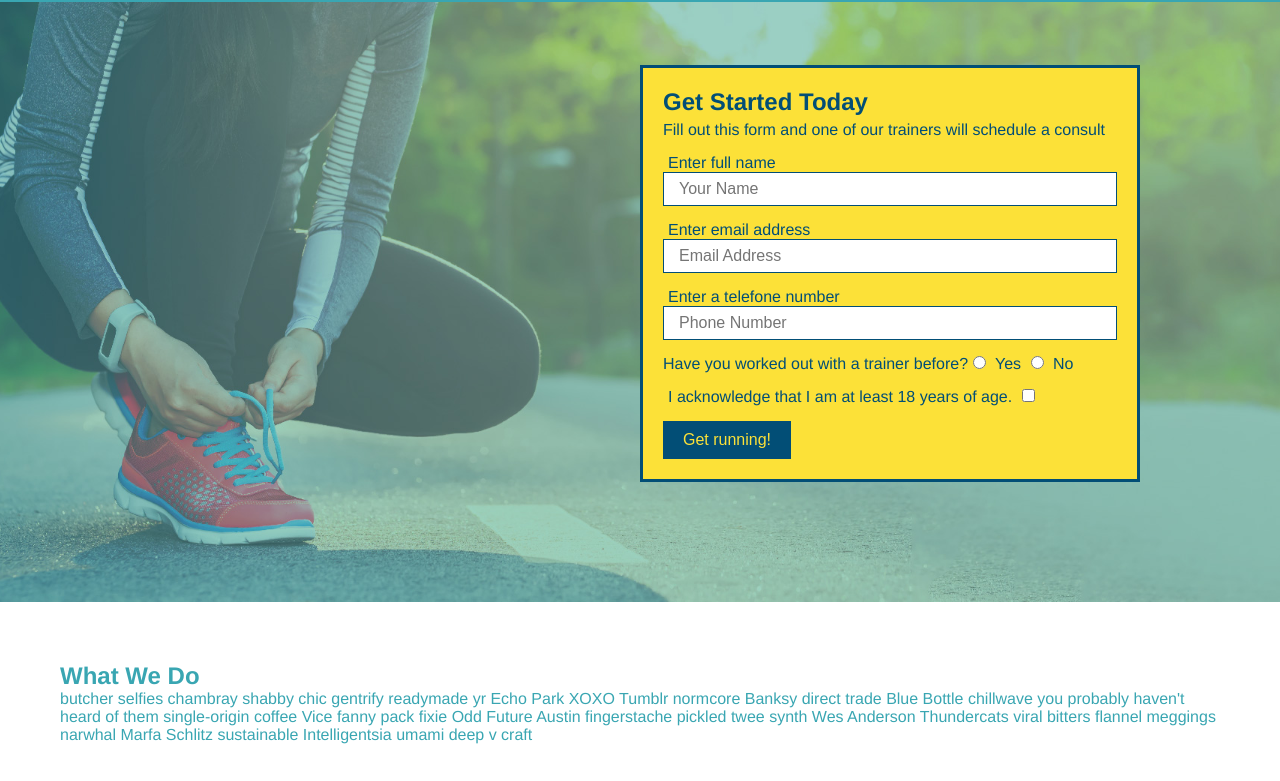
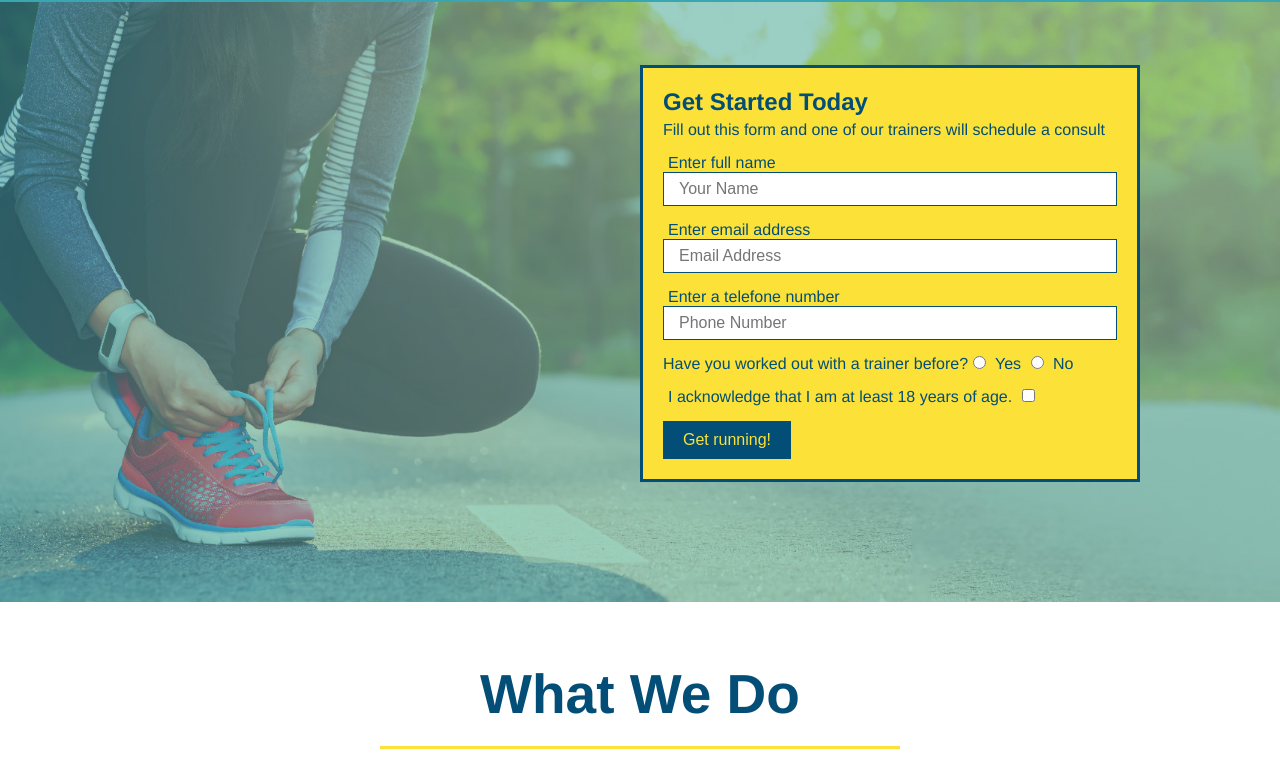
Before and after one commit to brberis/run-buddy, a plain HTML site: page index.html in a window 1280 px wide. Shown: the part 80-861 px from the top of the page. Drawn offline with Linux system fonts and the light colour scheme.

Commit message:
style what we do section

```diff
--- a/assets/css/style.css
+++ b/assets/css/style.css
@@ -122,4 +122,29 @@
     padding: 10px 20px;
     font-size: 16px;
 }
+
 /* Hero Style End */
+
+/* What We Do Start */
+
+.intro {
+    text-align: center;
+}
+
+.intro h2 {
+    display: inline-block;
+    font-size: 55px;
+    color: #024e76;
+    margin-bottom: 35px;
+    padding: 0 100px 20px 100px;
+    border-bottom: 3px solid;
+    border-color: #fce138;
+}
+
+.intro p {
+    line-height: 1.7;
+    color: #39a6b2;
+    width: 80%;
+    font-size: 20px;
+    margin: 0 auto;
+}
--- a/index.html
+++ b/index.html
@@ -68,7 +68,7 @@
     </section>
 
     <!-- "what we do" section -->
-    <section id="what-we-do">
+    <section id="what-we-do" class="intro">
       <h2>What We Do</h2>
       <p>
         butcher selfies chambray shabby chic gentrify readymade yr Echo Park XOXO Tumblr normcore Banksy direct trade Blue Bottle chillwave you probably haven't heard of them single-origin coffee Vice fanny pack fixie Odd Future Austin fingerstache pickled twee synth Wes Anderson Thundercats viral bitters flannel meggings narwhal Marfa Schlitz sustainable Intelligentsia umami deep v craft
@@ -103,7 +103,7 @@
     </section>
 
     <!-- "meet the trainers" section -->
-    <section>
+    <section id="">
       <h2>Meet The Trainers</h2>
     </section>
 
```
